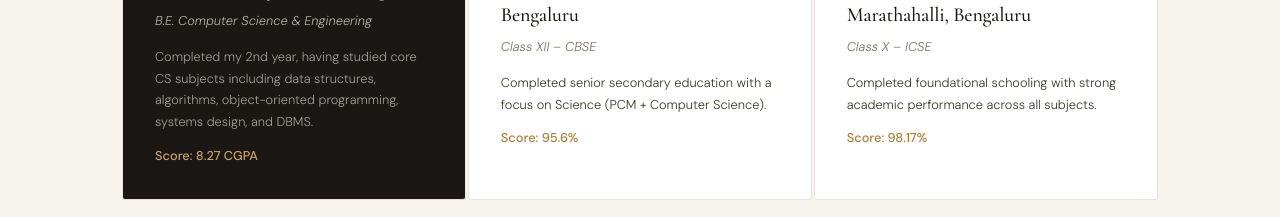
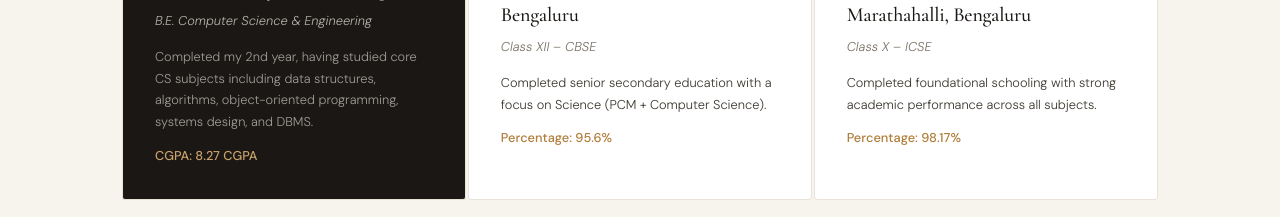
Before and after one commit to Sh-ivam27/ai-portfolio, a Next.js app: page / in a window 1280 px wide. Shown: the part 3580-3797 px from the top of the page. Built offline with nearby package versions, Linux system fonts and the light colour scheme.

Commit message:
update: formatted grades display

```diff
--- a/src/components/sections/EducationSection.tsx
+++ b/src/components/sections/EducationSection.tsx
@@ -32,7 +32,7 @@ export default function EducationSection() {
             </p>
             {"grade" in edu && edu.grade && (
               <div style={{ marginTop: "0.75rem", fontFamily: "var(--font-body)", fontSize: "0.8rem", fontWeight: 500, color: i === 0 ? "var(--gold-light)" : "var(--gold)" }}>
-                Score: {edu.grade}
+                {edu.grade}
               </div>
             )}
           </div>
--- a/src/data/portfolio.ts
+++ b/src/data/portfolio.ts
@@ -21,21 +21,21 @@ export const portfolioData = {
           degree: "B.E. Computer Science & Engineering",
           period: "2024 – Present",
           detail: "Completed my 2nd year, having studied core CS subjects including data structures, algorithms, object-oriented programming, systems design, and DBMS.",
-          grade: "8.27 CGPA",
+          grade: "CGPA: 8.27 CGPA",
         },
         {
           institution: "Delhi Public School Whitefield, Bengaluru",
           degree: "Class XII – CBSE",
           period: "2022 – 2024",
           detail: "Completed senior secondary education with a focus on Science (PCM + Computer Science).",
-          grade: "95.6%",
+          grade: "Percentage: 95.6%",
         },
         {
           institution: "VIBGYOR HIGH SCHOOL Marathahalli, Bengaluru",
           degree: "Class X – ICSE",
           period: "Until 2022",
           detail: "Completed foundational schooling with strong academic performance across all subjects.",
-          grade: "98.17%",
+          grade: "Percentage: 98.17%",
         },
     ],
 
```
